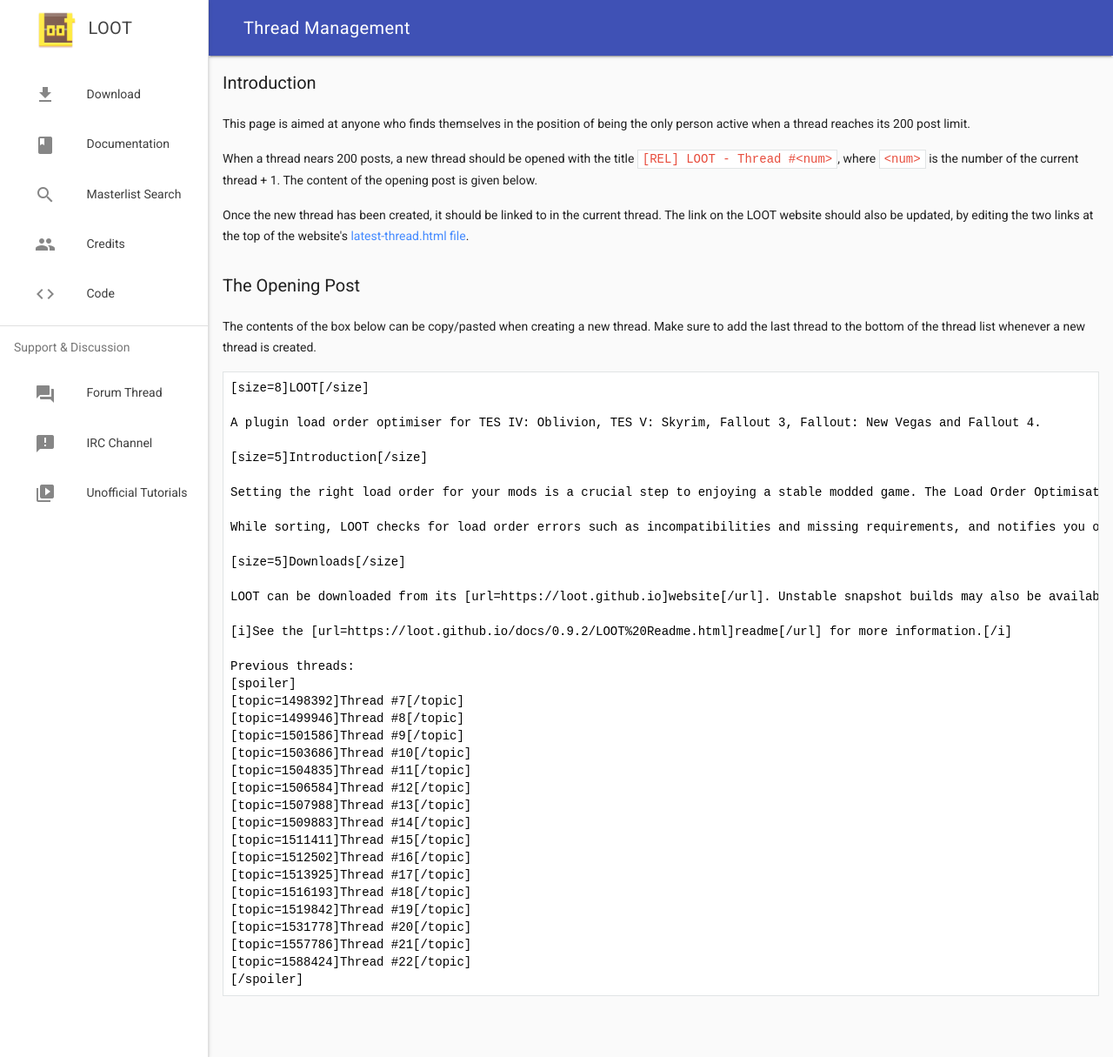
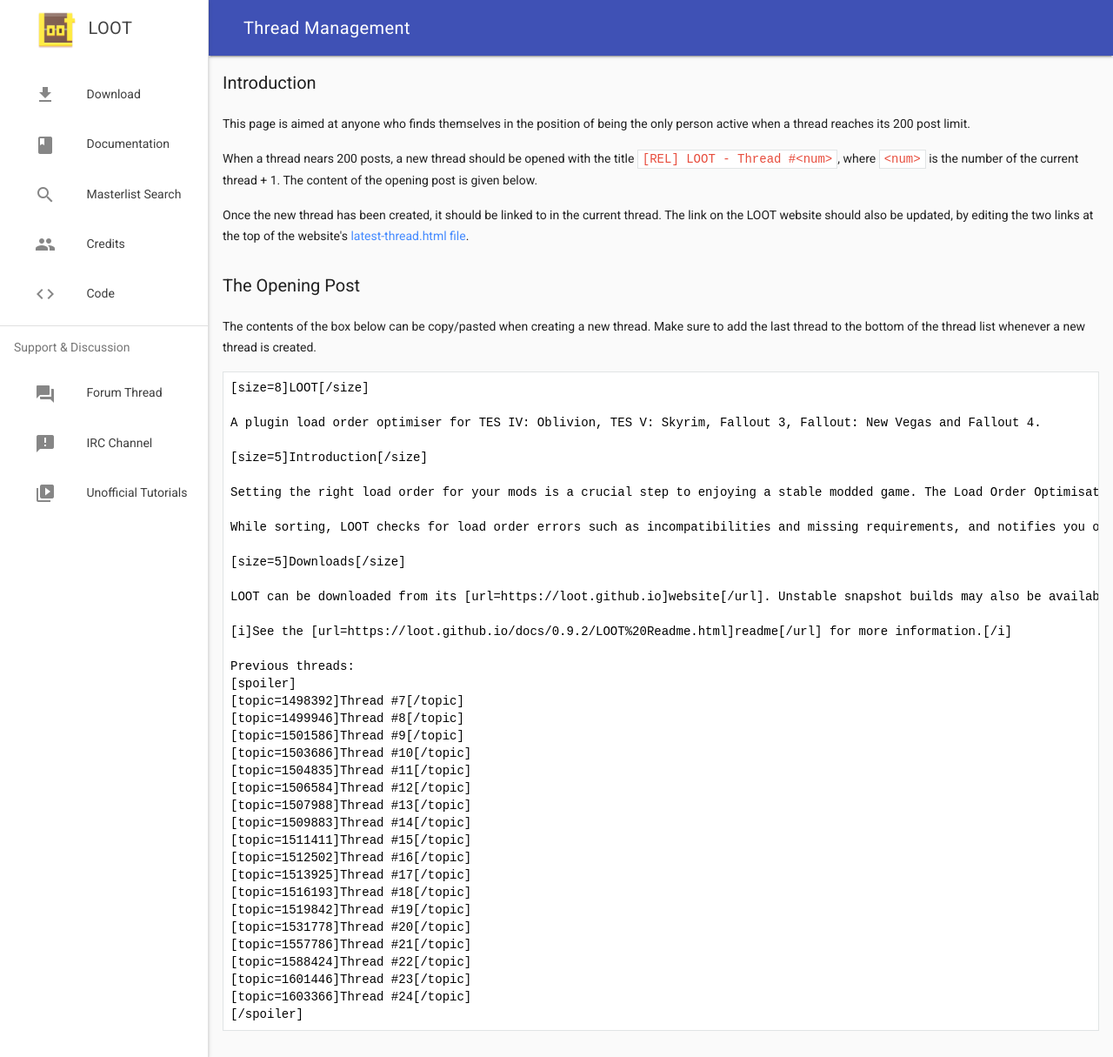
Before and after one commit to loot/loot.github.io, a Jekyll site: the page built from docs/team/Thread-Management.html, in a window 1280 px wide. Shown: the whole page at 87% size. Built offline with Jekyll 4.4.1, drawn with Linux system fonts in a browser that asks for light colours; nearby versions of some CDN libraries.

Commit message:
Update thread template with recent threads.

```diff
--- a/docs/team/Thread-Management.html
+++ b/docs/team/Thread-Management.html
@@ -49,4 +49,6 @@
 [topic=1531778]Thread #20[/topic]
 [topic=1557786]Thread #21[/topic]
 [topic=1588424]Thread #22[/topic]
+[topic=1601446]Thread #23[/topic]
+[topic=1603366]Thread #24[/topic]
 [/spoiler]</code></pre>
```
